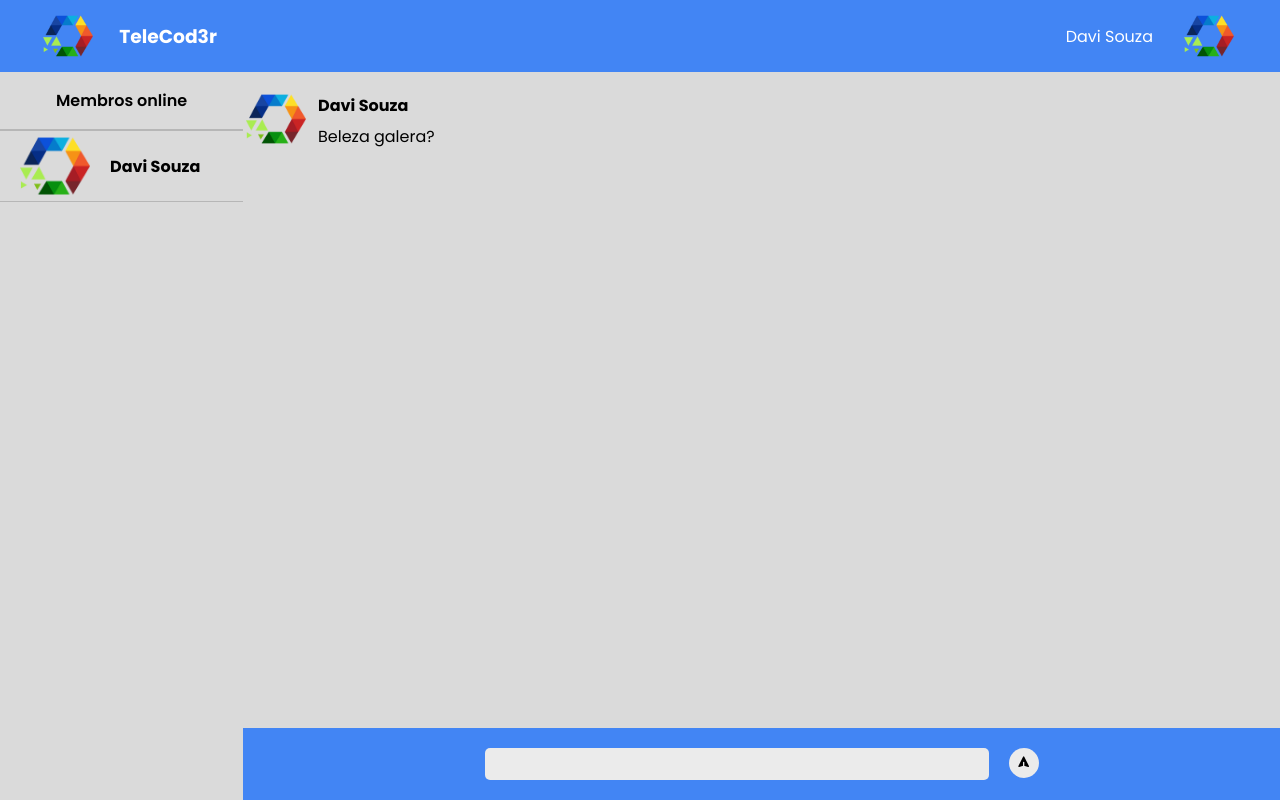
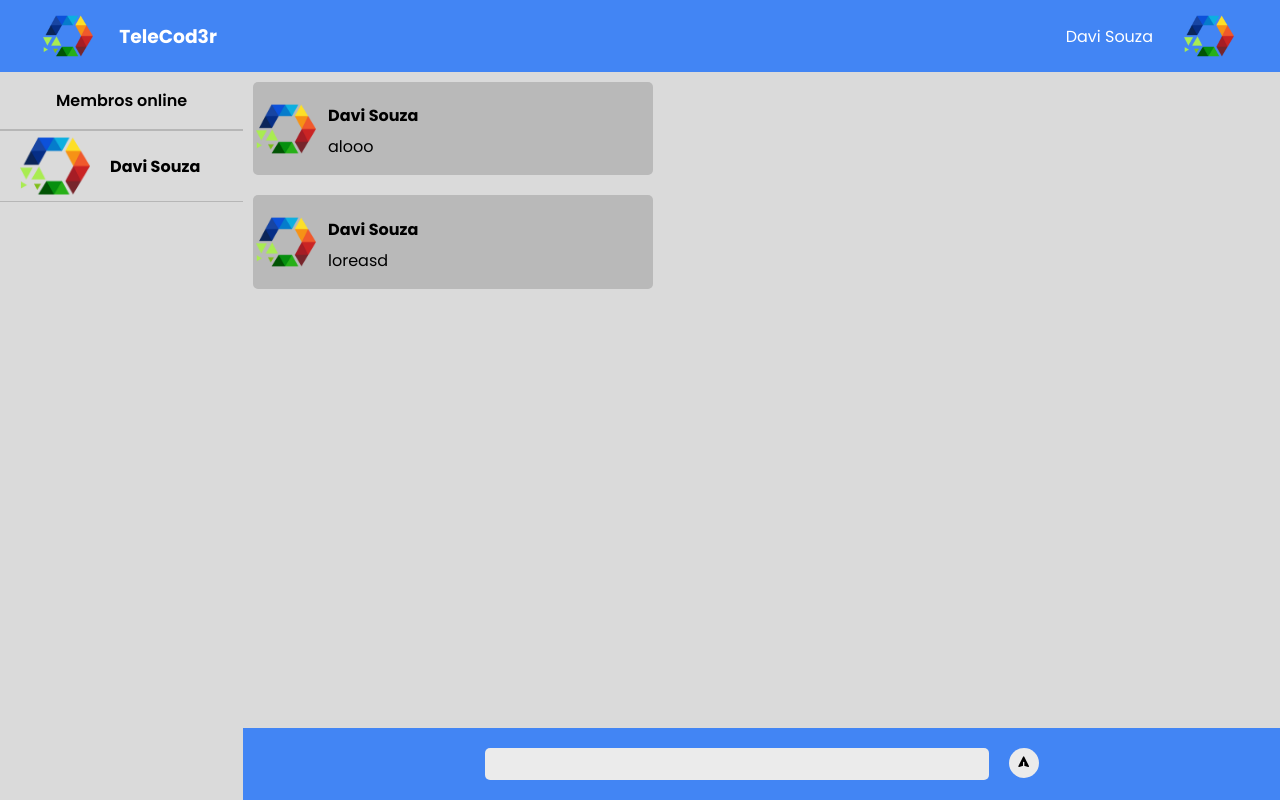
Before and after one commit to davi-souza2001/TeleCod3r, a React (Vite) app: page / in a window 1280 px wide. Built offline with nearby package versions, Linux system fonts and the light colour scheme.

Commit message:
layout finish

```diff
--- a/src/components/BoxChat/boxchat.css
+++ b/src/components/BoxChat/boxchat.css
@@ -3,6 +3,9 @@
     min-height: 80px;
     display: flex;
     align-items: center;
+    background-color: #b9b9b9;
+    margin: 10px;
+    border-radius: 5px;
 }
 
 .contentImageBoxChat{
--- a/src/components/BoxChat/index.tsx
+++ b/src/components/BoxChat/index.tsx
@@ -2,7 +2,11 @@ import Cod3rLogo from '../../../public/img/Cod3rLogo.png'
 
 import './boxchat.css'
 
-export function BoxChat() {
+interface BoxChatProps{
+    mensage: String
+}
+
+export function BoxChat(props: BoxChatProps) {
     return (
         <div className="contentGeralBoxChat">
             <div className="contentImageBoxChat">
@@ -10,7 +14,7 @@ export function BoxChat() {
             </div>
             <div className="contentMensageBoxChat">
                 <h4>Davi Souza</h4>
-                <p>Beleza galera?</p>
+                <p>{props.mensage}</p>
             </div>
         </div>
     )
--- a/src/pages/Home/home.css
+++ b/src/pages/Home/home.css
@@ -47,6 +47,12 @@
     background-color: #dadada;
     width: 100%;
     height: 100%;
+    display: flex;
+    align-items: flex-start;
+    justify-content: flex-start;
+    flex-direction: column;
+    overflow: scroll;
+    overflow-x: hidden;
 }
 
 .contentInputMensageHome{
--- a/src/pages/Home/index.tsx
+++ b/src/pages/Home/index.tsx
@@ -20,7 +20,8 @@ export function Home() {
         </div>
         <div className="contentBoxMensagesHome">
           <div className="contentBoxChatHome">
-            <BoxChat/>
+            <BoxChat mensage="alooo"/>
+            <BoxChat mensage="loreasd"/>
           </div>
           <div className="contentInputMensageHome">
             <form>
```
